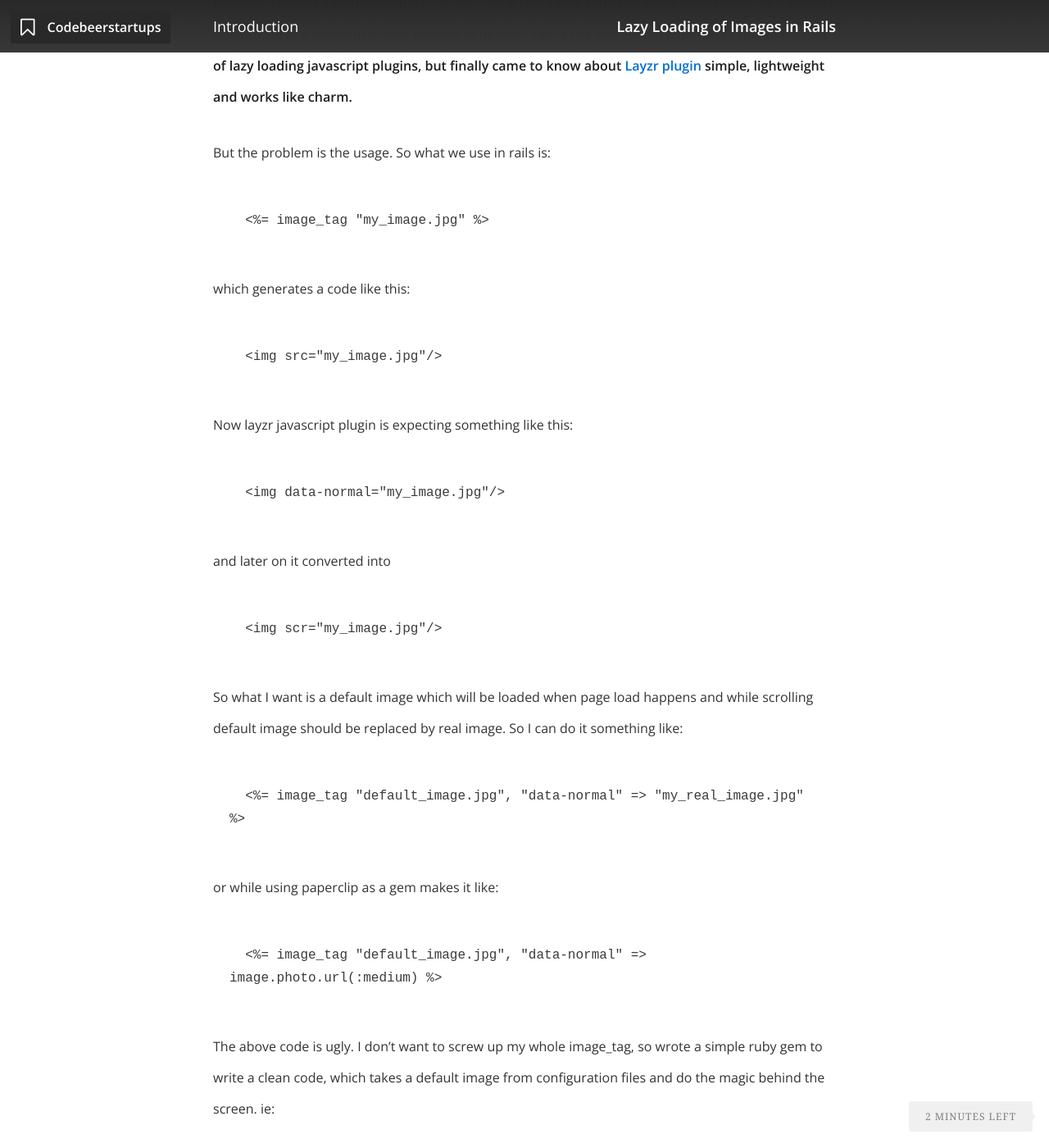
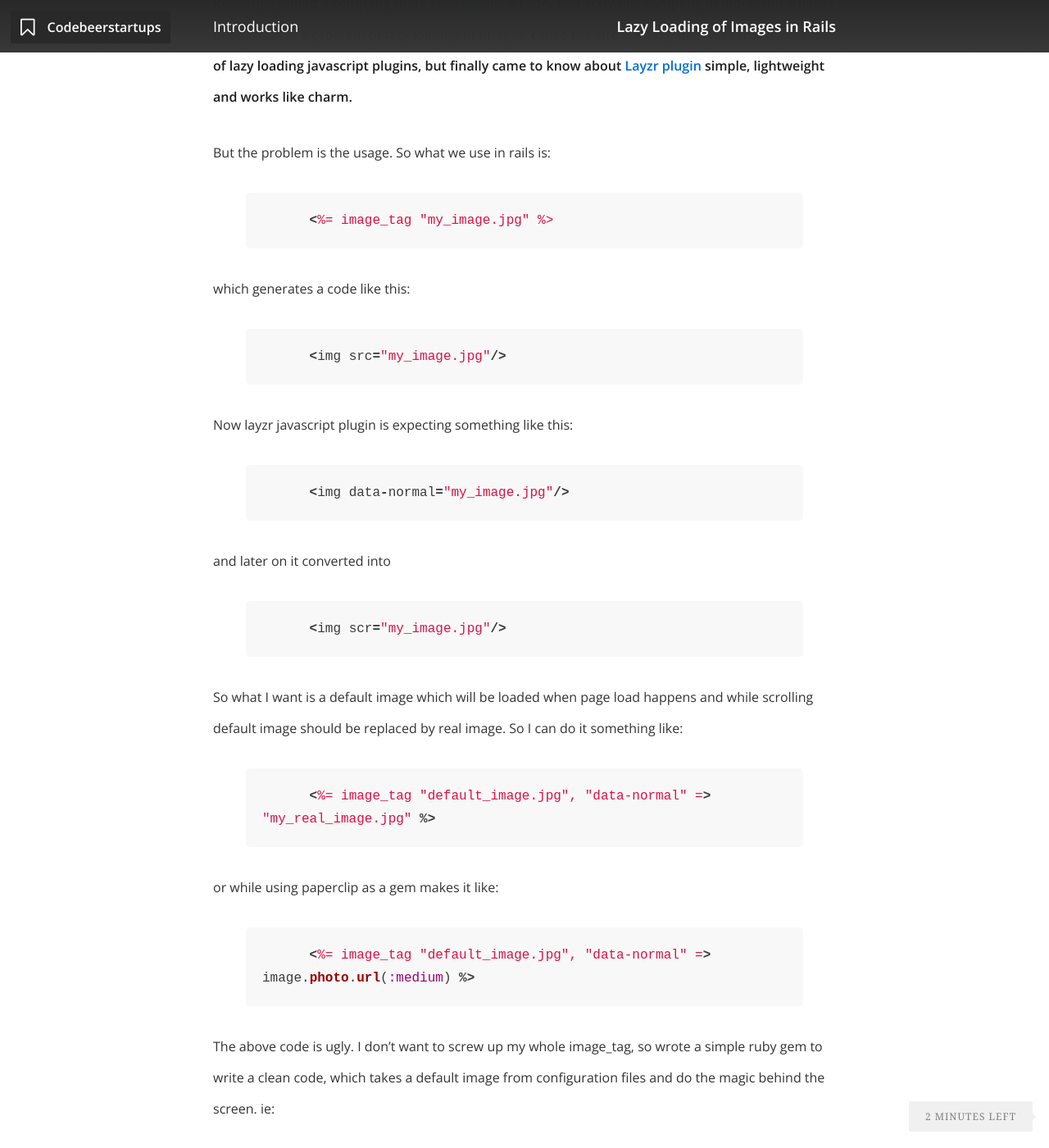
Before and after one commit to mohitjain/mohitjain, a Jekyll site: the page built from _posts/2016-02-14-lazy-loading-of-images-in-rails.md, in a window 1280 px wide and 1400 px high, scrolled down 315 px. Shown: the whole window at 82% size. Built offline with Jekyll 4.4.1, drawn with Linux system fonts in a browser that asks for light colours; nearby versions of some CDN libraries; comment, search, counter and statistics services are not loaded; some of the changed text lies outside the part shown.

Commit message:
Finally Github updated

```diff
--- a/_posts/2016-02-14-lazy-loading-of-images-in-rails.md
+++ b/_posts/2016-02-14-lazy-loading-of-images-in-rails.md
@@ -13,36 +13,51 @@ Recently I joined a company thats [Thrillophilia](http://www.thrillophilia.com/)
 
 But the problem is the usage. So what we use in rails is:
 
+{% highlight ruby %}
       <%= image_tag "my_image.jpg" %>
+{% endhighlight %}
 
 which generates a code like this:
 
+{% highlight ruby %}
       <img src="my_image.jpg"/>
-
+{% endhighlight %}
 
 Now layzr javascript plugin is expecting something like this:
 
+{% highlight ruby %}
       <img data-normal="my_image.jpg"/>
+{% endhighlight %}
 
 and later on it converted into
 
+{% highlight ruby %}
       <img scr="my_image.jpg"/>
+{% endhighlight %}
 
 So what I want is a default image which will be loaded when page load happens and while scrolling default image should be replaced by real image. So I can do it something like:
 
+{% highlight ruby %}
       <%= image_tag "default_image.jpg", "data-normal" => "my_real_image.jpg" %>
+{% endhighlight %}
 
 or while using paperclip as a gem makes it like:
 
+{% highlight ruby %}
       <%= image_tag "default_image.jpg", "data-normal" => image.photo.url(:medium) %>
+{% endhighlight %}
 
 The above code is ugly. I don't want to screw up my whole image_tag, so wrote a simple ruby gem to write a clean code, which takes a default image from configuration files and do the magic behind the screen. ie:
 
+{% highlight ruby %}
       <%= image_tag "my_real_image.jpg", lazy: true %>
+{% endhighlight %}
 
 This gets converted into:
 
+{% highlight ruby %}
       <img src="default_image.jpg" data-normal="my_image.jpg"/>
+{% endhighlight %}
 
 ## How to use it:
 
@@ -52,31 +67,37 @@ All you need to do is:
 
 Add it in your gemfile
 
+{% highlight ruby %}
     gem 'layzr-rails'
+{% endhighlight %}
 
 ### Step 2:
 
 Create a configuration file and put it in your initializers config/initializers/layzr.rb
 
-
+{% highlight ruby %}
     Layzr::Rails.configure do |config|
       config.placeholder = "/assets/some-default-image.png"
     end
+{% endhighlight %}
 
 ### Step 3:
 
 Download layzr.js and include in application js and place this code:
 
+{% highlight ruby %}
     $(document).ready(function() {
        const instance = Layzr()
     });
+{% endhighlight %}
 
 ### Step 4:
 
 Images you want to make lazy load:
 
+{% highlight ruby %}
     <%= image_tag "kittenz.png", alt: "OMG a cat!", lazy: true %>
-
+{% endhighlight %}
 
 ### Thats all :)
 
```
